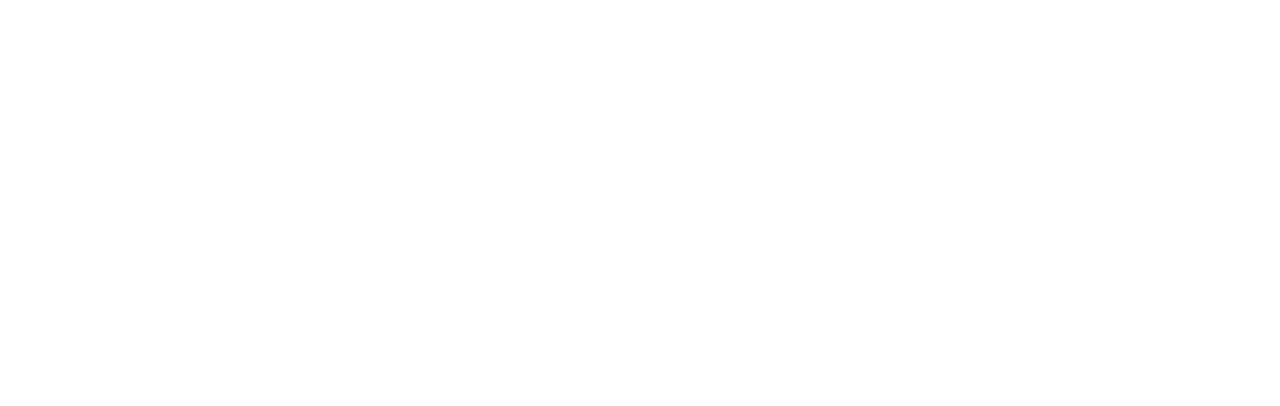
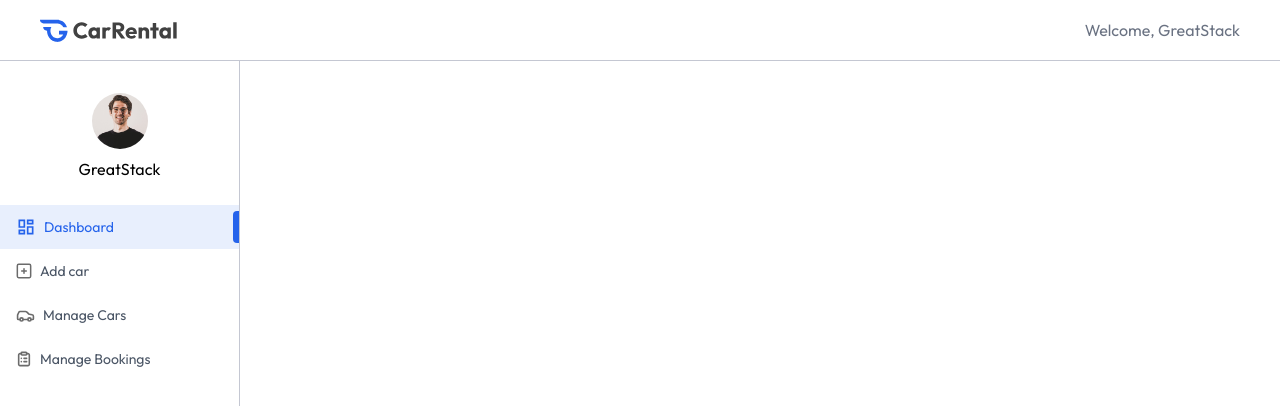
Before and after one commit to Rupak321/Car-Rental, a React (Vite) app in the folder client/: page /owner in a window 1280 px wide. Before the commit this address had no page. Shown: the top 406 px of the page. Built offline with nearby package versions, Linux system fonts and the light colour scheme.

Commit message:
DashBoard (lv-1) (v- 3.13) completed

```diff
--- a/client/src/App.jsx
+++ b/client/src/App.jsx
@@ -6,6 +6,11 @@ import CarDetails from "./pages/CarDetails";
 import Cars from "./pages/Cars";
 import MyBookings from "./pages/MyBookings";
 import Footer from "./components/Footer";
+import Layout from "./pages/owner/Layout";
+import Dashboard from "./pages/owner/Dashboard";
+import AddCar from "./pages/owner/AddCar";
+import ManageCars from "./pages/owner/ManageCars";
+import ManageBookings from "./pages/owner/ManageBookings";
 
 const App = () => {
   const [showLogin, setShowLogin] = useState(false);
@@ -20,6 +25,13 @@ const App = () => {
         <Route path="/car-details/:id" element={<CarDetails />} />
         <Route path="/cars" element={<Cars />} />
         <Route path="/my-bookings" element={<MyBookings />} />
+
+        <Route path="/owner" element={<Layout />}>
+          <Route index element={<Dashboard />} />
+          <Route path="add-car" element={<AddCar />} />
+          <Route path="manage-cars" element={<ManageCars />} />
+          <Route path="manage-bookings" element={<ManageBookings />} />
+        </Route>
       </Routes>
 
       {!isOwnerPath && <Footer />}
--- /dev/null
+++ b/client/src/components/owner/NavbarOwner.jsx
@@ -0,0 +1,18 @@
+import React from "react";
+import { assets, dummyUserData } from "../../assets/assets";
+import { Link } from "react-router-dom";
+
+const NavbarOwner = () => {
+  const user = dummyUserData;
+
+  return (
+    <div className="flex items-center justify-between px-6 md:px-10 py-4 text-gray-500 border-b border-borderColor relative transtion-all">
+      <Link to="/">
+        <img src={assets.logo} alt="" className="h-7" />
+      </Link>
+      <p>Welcome, {user.name || "Owner"}</p>
+    </div>
+  );
+};
+
+export default NavbarOwner;
--- /dev/null
+++ b/client/src/components/owner/Sidebar.jsx
@@ -0,0 +1,82 @@
+import React, { useState } from "react";
+import { assets, dummyUserData, ownerMenuLinks } from "../../assets/assets";
+import { NavLink, useLocation } from "react-router-dom";
+
+const Sidebar = () => {
+  const user = dummyUserData;
+  const location = useLocation();
+  const [image, setImage] = useState("");
+  const updateImage = async () => {
+    user.image = URL.createObjectURL(image);
+    setImage("");
+  };
+
+  return (
+    <div className="relative min-h-screen md:flex flex-col items-center pt-8 max-w-13 md:max-w-60 w-full border-r border-borderColor text-sm">
+      <div className="group relative">
+        <label htmlFor="image">
+          <img
+            className="h-9 md:h-14 w-9 md:w-14 rounded-full mx-auto"
+            src={
+              image
+                ? URL.createObjectURL(image)
+                : user?.image ||
+                  "https://images.unsplash.com/photo-1511367461989-f85a21fda167?q=80&w=1631&auto=format&fit=crop&ixlib=rb-4.1.0&ixid=M3wxMjA3fDB8MHxwaG90by1wYWdlfHx8fGVufDB8fHx8fA%3D%3D"
+            }
+            alt=""
+          />
+          <input
+            type="file"
+            id="image"
+            accept="image/*"
+            hidden
+            onChange={(e) => setImage(e.target.files[0])}
+          />
+          <div className="absolute hidden top-0 right-0 left-0 bottom-0 bg-black/10 rounded-full group-hover:flex items-center justify-center cursor-pointer">
+            <img src={assets.edit_icon} alt="" />
+          </div>
+        </label>
+      </div>
+      {image && (
+        <button className="absolute top-0 right-0 flex p-2 gap-1 bg-primary/10 text-primary cursor-pointer">
+          Save{" "}
+          <img
+            src={assets.check_icon}
+            width={13}
+            alt=""
+            onClick={updateImage}
+          />
+        </button>
+      )}
+      <p className="mt-2 text-base max-md:hidden">{user?.name}</p>
+      <div className="w-full">
+        {ownerMenuLinks.map((link, index) => (
+          <NavLink
+            key={index}
+            to={link.path}
+            className={`relative flex items-center gap-2 w-full py-3 pl-4 first:mt-6 ${
+              link.path === location.pathname
+                ? "bg-primary/10 text-primary"
+                : "text-gray-600"
+            }`}
+          >
+            <img
+              src={
+                link.path === location.pathname ? link.coloredIcon : link.icon
+              }
+              alt="car icon"
+            />
+            <span className="max-md-hidden">{link.name}</span>
+            <div
+              className={`${
+                link.path === location.pathname && "bg-primary"
+              } w-1.5 h-8 rounded-l right-0 absolute`}
+            ></div>
+          </NavLink>
+        ))}
+      </div>
+    </div>
+  );
+};
+
+export default Sidebar;
--- /dev/null
+++ b/client/src/components/owner/Title.jsx
@@ -0,0 +1,12 @@
+import React from 'react'
+
+const Title = ({title , subTitle}) => {
+  return (
+    <>
+      <h1 className='font-medium text-3xl'>{title}</h1>
+      <p className='text-sm md:text-base text-gray-500/90 mt-2 max-w-156'>{subTitle}</p>
+    </>
+  )
+}
+
+export default Title
--- /dev/null
+++ b/client/src/pages/owner/AddCar.jsx
@@ -0,0 +1,11 @@
+import React from 'react'
+
+const AddCar = () => {
+  return (
+    <div>
+
+    </div>
+  )
+}
+
+export default AddCar
--- /dev/null
+++ b/client/src/pages/owner/Dashboard.jsx
@@ -0,0 +1,11 @@
+import React from 'react'
+
+const Dashboard = () => {
+  return (
+    <div>
+
+    </div>
+  )
+}
+
+export default Dashboard
--- /dev/null
+++ b/client/src/pages/owner/Layout.jsx
@@ -0,0 +1,18 @@
+import React from "react";
+import NavbarOwner from "../../components/owner/NavbarOwner";
+import Sidebar from "../../components/owner/Sidebar";
+import { Outlet } from "react-router-dom";
+
+const Layout = () => {
+  return (
+    <div className="flex flex-col">
+      <NavbarOwner />
+      <div className="flex">
+        <Sidebar />
+        <Outlet />
+      </div>
+    </div>
+  );
+};
+
+export default Layout;
--- /dev/null
+++ b/client/src/pages/owner/ManageBookings.jsx
@@ -0,0 +1,11 @@
+import React from 'react'
+
+const ManageBookings = () => {
+  return (
+    <div>
+
+    </div>
+  )
+}
+
+export default ManageBookings
--- /dev/null
+++ b/client/src/pages/owner/ManageCars.jsx
@@ -0,0 +1,11 @@
+import React from 'react'
+
+const ManageCars = () => {
+  return (
+    <div>
+
+    </div>
+  )
+}
+
+export default ManageCars
```
